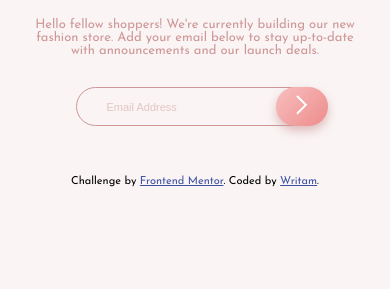
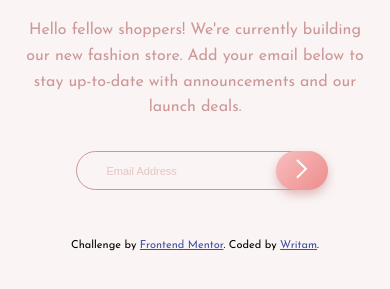
Before and after one commit to bwritam/Base-Apparel-coming-soon-page, a plain HTML site: page index.html in a window 390 px wide. Shown: the part 471-760 px from the top of the page. Drawn offline with Linux system fonts and the light colour scheme.

Commit message:
first commit

```diff
--- a/style.css
+++ b/style.css
@@ -24,12 +24,13 @@
 	}
 	.main p{
 		font-weight: 400;
+		line-height: 1.6;
 	    color: hsl(0, 36%, 70%);
 	}
 	.para{
-		font-size: 13px;
+		font-size: 16px;
 	    padding-bottom: 30px;
-	    margin: 0 25px;
+	    margin: 0 20px;
 	}
 	.logo{
 		float: left;
@@ -47,6 +48,7 @@
 		padding: 11px 30px;
 	    border-radius: 20px;
 	    border: solid 1px hsl(0, 36%, 70%);
+		outline: none;
 	}
 	::placeholder{
 		color: hsl(0, 36%, 70%);
```
